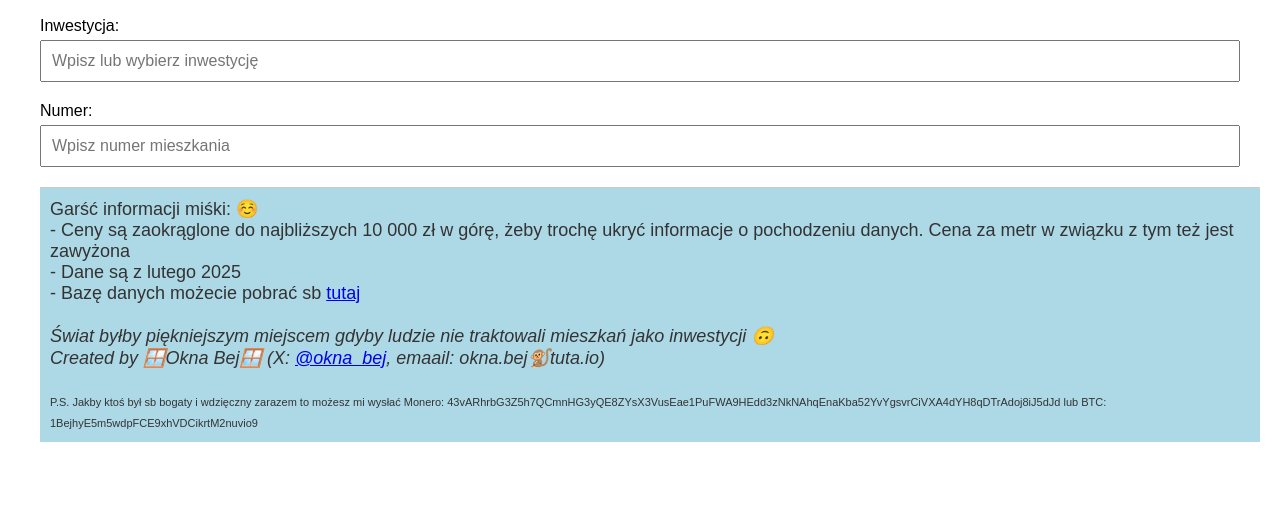
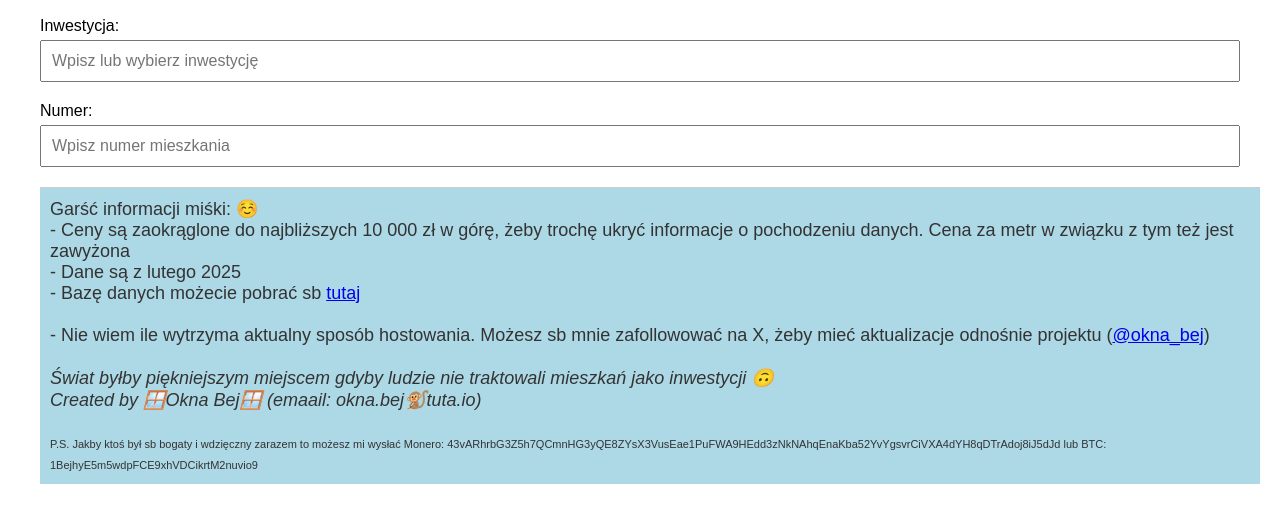
Before and after one commit to okna-bej/mieszkanka, a plain HTML site: page index.html in a window 1280 px wide. Shown: the part 148-670 px from the top of the page. Drawn offline with nearby package versions, Linux system fonts and the light colour scheme; no server answers.

Commit message:
Update index.html

```diff
--- a/index.html
+++ b/index.html
@@ -120,9 +120,10 @@
       metr w związku z tym też jest zawyżona<br>
       - Dane są z lutego 2025<br>
       - Bazę danych możecie pobrać sb <a href="https://okna-bej.github.io/mieszkanka/mieszkanka.db">tutaj</a><br><br>
+      - Nie wiem ile wytrzyma aktualny sposób hostowania. Możesz sb mnie zafollowować na X, żeby mieć aktualizacje odnośnie projektu (<a href="https://x.com/okna_bej" target="_blank">@okna_bej</a>)<br><br>
 
       <i>Świat byłby piękniejszym miejscem gdyby ludzie nie traktowali mieszkań jako inwestycji 🙃</i><br>
-      <i>Created by 🪟Okna Bej🪟 (X: <a href="https://x.com/okna_bej" target="_blank">@okna_bej</a>, emaail: okna.bej🐒tuta.io)</i><br><br>
+      <i>Created by 🪟Okna Bej🪟 (emaail: okna.bej🐒tuta.io)</i><br><br>
       <span style="font-size: 11px;">P.S. Jakby ktoś był sb bogaty i wdzięczny zarazem to możesz mi wysłać Monero:
       43vARhrbG3Z5h7QCmnHG3yQE8ZYsX3VusEae1PuFWA9HEdd3zNkNAhqEnaKba52YvYgsvrCiVXA4dYH8qDTrAdoj8iJ5dJd lub BTC: 1BejhyE5m5wdpFCE9xhVDCikrtM2nuvio9</span>
     </div>
```
